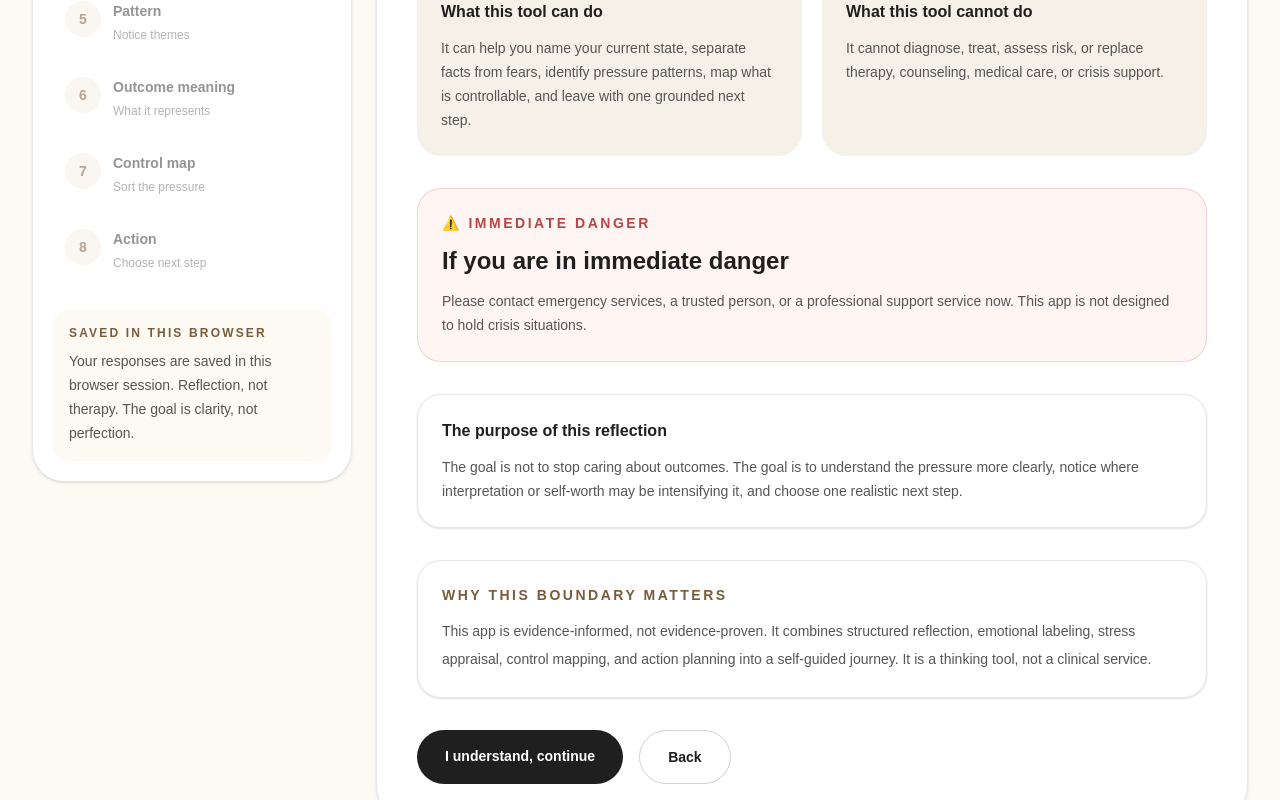
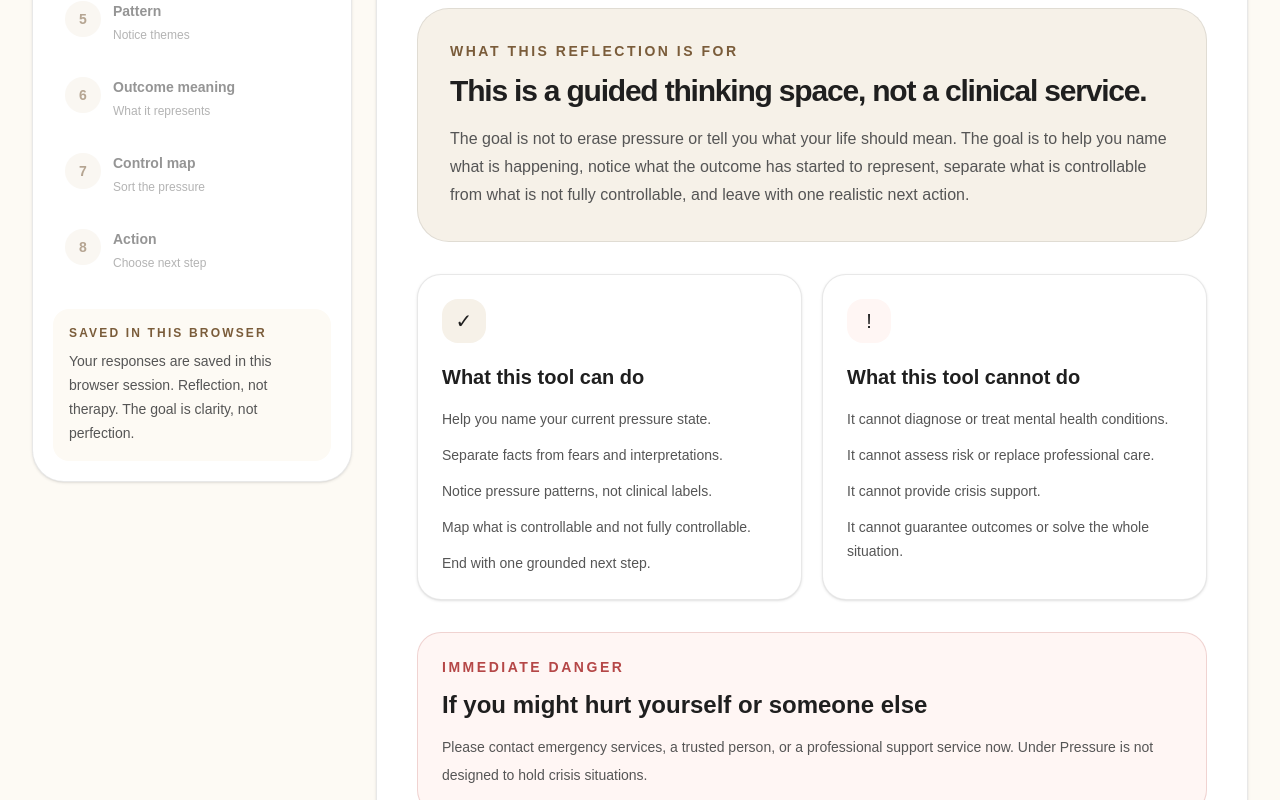
Before and after one commit to diegouriber/under-pressure, a Next.js app: page /scope in a window 1280 px wide. Shown: the part 460-1260 px from the top of the page. Built offline with nearby package versions, Linux system fonts and the light colour scheme.

Commit message:
Improve scope onboarding and safety framing

```diff
--- a/app/scope/page.tsx
+++ b/app/scope/page.tsx
@@ -5,76 +5,92 @@ export default function ScopePage() {
   return (
     <FlowShell
       eyebrow="Before we begin"
-      title="This is reflection, not therapy."
-      description="Under Pressure is a psychoeducational reflection tool. It helps you organize pressure, but it does not diagnose, treat, or replace professional support."
+      title="A short boundary before reflection."
+      description="Under Pressure is an evidence-informed reflection tool. It can help you organize pressure and choose one grounded next step, but it is not therapy, diagnosis, or crisis support."
       step={1}
       totalSteps={8}
     >
       <div className="space-y-8">
+        <section className="rounded-[2rem] border border-[#1f1f1f]/10 bg-[#f6f1e8] p-6 md:p-8">
+          <p className="text-sm font-semibold uppercase tracking-[0.18em] text-[#7a5c3a]">
+            What this reflection is for
+          </p>
+
+          <h2 className="mt-3 text-3xl font-semibold tracking-[-0.04em] text-[#1f1f1f]">
+            This is a guided thinking space, not a clinical service.
+          </h2>
+
+          <p className="mt-4 max-w-3xl text-sm leading-7 text-[#555] md:text-base">
+            The goal is not to erase pressure or tell you what your life should
+            mean. The goal is to help you name what is happening, notice what
+            the outcome has started to represent, separate what is controllable
+            from what is not fully controllable, and leave with one realistic
+            next action.
+          </p>
+        </section>
+
         <div className="grid gap-5 md:grid-cols-2">
-          <section className="rounded-3xl bg-[#f6f1e8] p-6">
-            <h2 className="font-semibold text-[#1f1f1f]">
+          <section className="rounded-3xl border border-[#1f1f1f]/10 bg-white p-6 shadow-sm">
+            <div className="flex h-11 w-11 items-center justify-center rounded-2xl bg-[#f6f1e8] text-xl">
+              ✓
+            </div>
+
+            <h2 className="mt-5 text-xl font-semibold text-[#1f1f1f]">
               What this tool can do
             </h2>
 
-            <p className="mt-3 text-sm leading-6 text-[#555]">
-              It can help you name your current state, separate facts from
-              fears, identify pressure patterns, map what is controllable, and
-              leave with one grounded next step.
-            </p>
+            <ul className="mt-4 space-y-3 text-sm leading-6 text-[#555]">
+              <li>Help you name your current pressure state.</li>
+              <li>Separate facts from fears and interpretations.</li>
+              <li>Notice pressure patterns, not clinical labels.</li>
+              <li>Map what is controllable and not fully controllable.</li>
+              <li>End with one grounded next step.</li>
+            </ul>
           </section>
 
-          <section className="rounded-3xl bg-[#f6f1e8] p-6">
-            <h2 className="font-semibold text-[#1f1f1f]">
+          <section className="rounded-3xl border border-[#1f1f1f]/10 bg-white p-6 shadow-sm">
+            <div className="flex h-11 w-11 items-center justify-center rounded-2xl bg-[#fff6f4] text-xl">
+              !
+            </div>
+
+            <h2 className="mt-5 text-xl font-semibold text-[#1f1f1f]">
               What this tool cannot do
             </h2>
 
-            <p className="mt-3 text-sm leading-6 text-[#555]">
-              It cannot diagnose, treat, assess risk, or replace therapy,
-              counseling, medical care, or crisis support.
-            </p>
+            <ul className="mt-4 space-y-3 text-sm leading-6 text-[#555]">
+              <li>It cannot diagnose or treat mental health conditions.</li>
+              <li>It cannot assess risk or replace professional care.</li>
+              <li>It cannot provide crisis support.</li>
+              <li>It cannot guarantee outcomes or solve the whole situation.</li>
+            </ul>
           </section>
         </div>
 
         <section className="rounded-3xl border border-[#b54747]/20 bg-[#fff6f4] p-6">
           <p className="text-sm font-semibold uppercase tracking-[0.18em] text-[#b54747]">
-            ⚠️ Immediate danger
+            Immediate danger
           </p>
 
           <h2 className="mt-3 text-2xl font-semibold text-[#1f1f1f]">
-            If you are in immediate danger
+            If you might hurt yourself or someone else
           </h2>
 
-          <p className="mt-3 text-sm leading-6 text-[#555]">
+          <p className="mt-3 text-sm leading-7 text-[#555]">
             Please contact emergency services, a trusted person, or a
-            professional support service now. This app is not designed to hold
-            crisis situations.
-          </p>
-        </section>
-
-        <section className="rounded-3xl border border-[#1f1f1f]/10 bg-white p-6 shadow-sm">
-          <h2 className="font-semibold text-[#1f1f1f]">
-            The purpose of this reflection
-          </h2>
-
-          <p className="mt-3 text-sm leading-6 text-[#555]">
-            The goal is not to stop caring about outcomes. The goal is to
-            understand the pressure more clearly, notice where interpretation or
-            self-worth may be intensifying it, and choose one realistic next
-            step.
+            professional support service now. Under Pressure is not designed to
+            hold crisis situations.
           </p>
         </section>
 
         <section className="rounded-3xl border border-[#1f1f1f]/10 bg-white p-6 shadow-sm">
           <p className="text-sm font-semibold uppercase tracking-[0.18em] text-[#7a5c3a]">
-            Why this boundary matters
+            Saved in this browser session
           </p>
 
           <p className="mt-3 text-sm leading-7 text-[#555]">
-            This app is evidence-informed, not evidence-proven. It combines
-            structured reflection, emotional labeling, stress appraisal,
-            control mapping, and action planning into a self-guided journey. It
-            is a thinking tool, not a clinical service.
+            Your responses are saved locally in this browser session so you can
+            move through the reflection without losing your previous answers.
+            Do not enter anything you would not want saved on this device.
           </p>
         </section>
 
@@ -83,14 +99,14 @@ export default function ScopePage() {
             href="/context"
             className="rounded-full bg-[#1f1f1f] px-7 py-4 text-center text-sm font-semibold text-white transition hover:opacity-90"
           >
-            I understand, continue
+            I’m ready to reflect
           </Link>
 
           <Link
             href="/"
             className="rounded-full border border-[#1f1f1f]/20 px-7 py-4 text-center text-sm font-semibold text-[#1f1f1f] transition hover:bg-[#f6f1e8]"
           >
-            Back
+            Back to home
           </Link>
         </div>
       </div>
```
